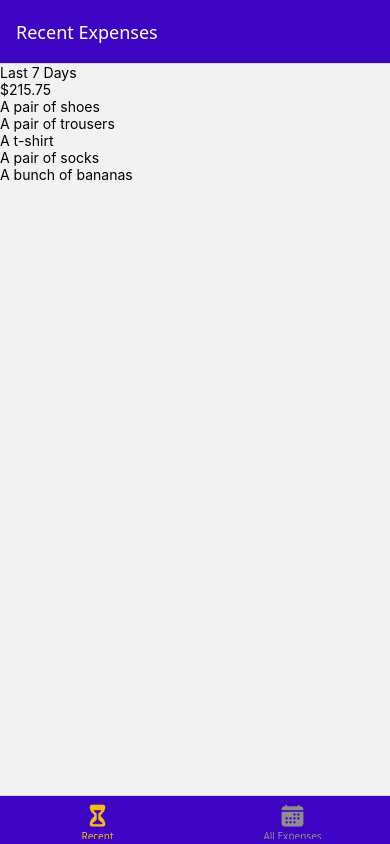
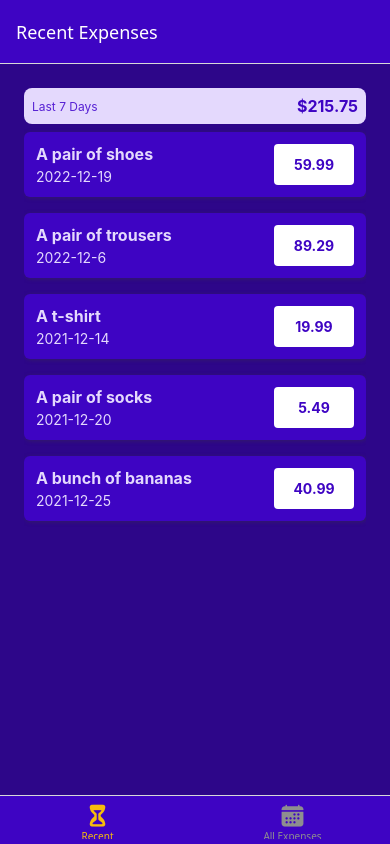
Before and after one commit to jozefkubis/TheExpenseTrackerApp, a React Native app: screen /RecentExpenses in a window 390 px wide. Built offline with nearby package versions, Linux system fonts and the light colour scheme.

Commit message:
Refactor expense components: add ExpenseItem, enhance ExpensesOutput and ExpensesSummary with styles

```diff
--- a/components/ExpensesOutput/ExpensesList.js
+++ b/components/ExpensesOutput/ExpensesList.js
@@ -1,10 +1,12 @@
-import { FlatList, Text } from "react-native";
+import { FlatList } from "react-native";
+import ExpenseItem from "./ExpeseItem";
 
 export default function ExpensesList({ expenses }) {
-
-function renderExpenseItem(itemData) {
-    return <Text>{itemData.item.description}</Text>;
-}
+  function renderExpenseItem(itemData) {
+    return (
+      <ExpenseItem {...itemData.item} />
+    );
+  }
 
   return (
     <FlatList
--- a/components/ExpensesOutput/ExpensesOutput.js
+++ b/components/ExpensesOutput/ExpensesOutput.js
@@ -1,4 +1,5 @@
-import { View } from "react-native";
+import { StyleSheet, View } from "react-native";
+import { GlobalStyles } from "../../constans/styles";
 import ExpensesList from "./ExpensesList";
 import ExpensesSummary from "./ExpensesSummary";
 
@@ -37,9 +38,17 @@
 
 export default function ExpensesOutput({ expenses, expensesPeriod }) {
   return (
-    <View>
+    <View style={styles.container}>
       <ExpensesSummary periodName={expensesPeriod} expenses={DUMMY_EXPENSES} />
       <ExpensesList expenses={DUMMY_EXPENSES} />
     </View>
   );
 }
+
+const styles = StyleSheet.create({
+  container: {
+    flex: 1,
+    padding: 24,
+    backgroundColor: GlobalStyles.colors.primary700,
+  },
+});
--- a/components/ExpensesOutput/ExpensesSummary.js
+++ b/components/ExpensesOutput/ExpensesSummary.js
@@ -1,15 +1,35 @@
-import { Text, View } from "react-native";
+import { StyleSheet, Text, View } from "react-native";
+import { GlobalStyles } from "../../constans/styles";
 
 export default function ExpensesSummary({ periodName, expenses }) {
-
-    const expensesSum = expenses.reduce((sum, expense) => {
-        return sum + expense.amount;
-    }, 0);
+  const expensesSum = expenses.reduce((sum, expense) => {
+    return sum + expense.amount;
+  }, 0);
 
   return (
-    <View>
-      <Text>{periodName}</Text>
-      <Text>${expensesSum.toFixed(2)}</Text>
+    <View style={styles.container}>
+      <Text style={styles.period}>{periodName}</Text>
+      <Text style={styles.sum}>${expensesSum.toFixed(2)}</Text>
     </View>
   );
 }
+
+const styles = StyleSheet.create({
+  container: {
+    padding: 8,
+    backgroundColor: GlobalStyles.colors.primary50,
+    borderRadius: 8,
+    alignItems: "center",
+    flexDirection: "row",
+    justifyContent: "space-between",
+  },
+  period: {
+    fontSize: 12,
+    color: GlobalStyles.colors.primary400,
+  },
+  sum: {
+    fontSize: 16,
+    fontWeight: "bold",
+    color: GlobalStyles.colors.primary500,
+  },
+});
--- /dev/null
+++ b/components/ExpensesOutput/ExpeseItem.js
@@ -0,0 +1,58 @@
+import { Pressable, StyleSheet, Text, View } from "react-native";
+import { GlobalStyles } from "../../constans/styles";
+import { getFormattedDate } from "./util/date";
+
+export default function ExpenseItem({ description, amount, date }) {
+  return (
+    <Pressable>
+      <View style={styles.expenseItem}>
+        <View>
+          <Text style={[styles.textBase, styles.description]}>
+            {description}
+          </Text>
+          <Text style={styles.textBase}>{getFormattedDate(date)}</Text>
+        </View>
+        <View style={styles.amountContainer}>
+          <Text style={styles.amount}>{amount.toFixed(2)}</Text>
+        </View>
+      </View>
+    </Pressable>
+  );
+}
+
+const styles = StyleSheet.create({
+  expenseItem: {
+    padding: 12,
+    marginVertical: 8,
+    backgroundColor: GlobalStyles.colors.primary500,
+    flexDirection: "row",
+    justifyContent: "space-between",
+    borderRadius: 6,
+    elevation: 3,
+    shadowColor: GlobalStyles.colors.gray500,
+    shadowRadius: 4,
+    shadowOffset: { width: 1, height: 1 },
+    shadowOpacity: 0.5,
+  },
+  textBase: {
+    color: GlobalStyles.colors.primary50,
+  },
+  description: {
+    fontSize: 16,
+    marginBottom: 4,
+    fontWeight: "bold",
+  },
+  amountContainer: {
+    paddingHorizontal: 12,
+    paddingVertical: 4,
+    backgroundColor: "white",
+    justifyContent: "center",
+    alignItems: "center",
+    borderRadius: 4,
+    minWidth: 80,
+  },
+  amount: {
+    color: GlobalStyles.colors.primary500,
+    fontWeight: "bold",
+  },
+});
--- /dev/null
+++ b/components/ExpensesOutput/util/date.js
@@ -0,0 +1,3 @@
+export function getFormattedDate(date) {
+  return `${date.getFullYear()}-${date.getMonth() + 1}-${date.getDate()}`;
+}
```
